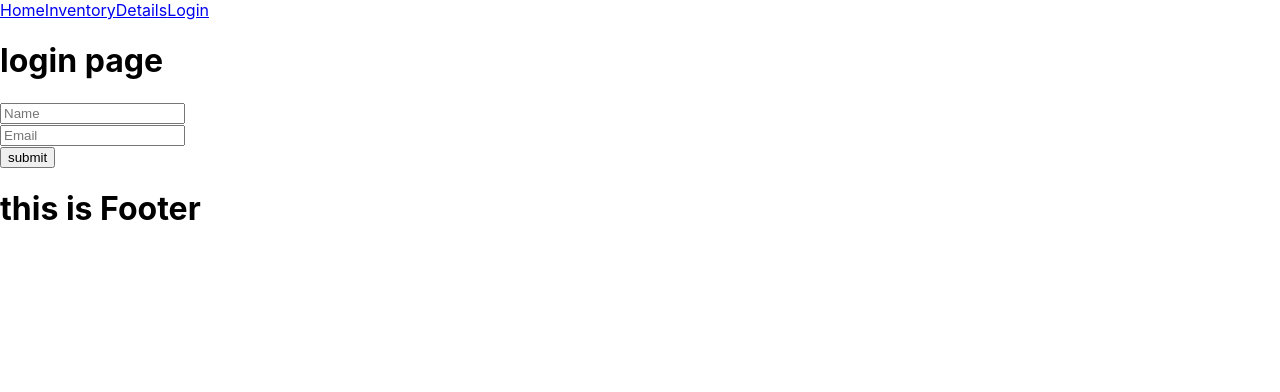
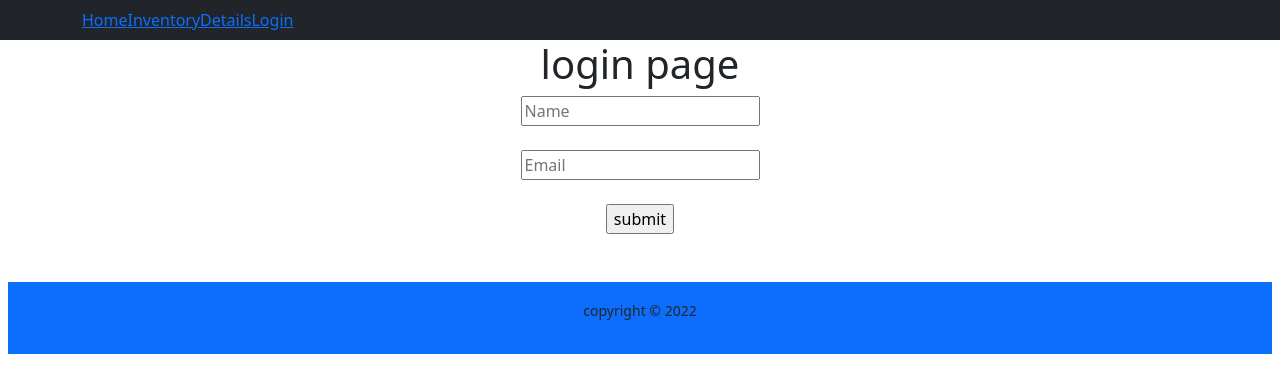
Before and after one commit to Sadia-90/warehouse-managment-clientside, a React (Create React App) app: page /Login in a window 1280 px wide. Shown: the top 392 px of the page. Built offline with nearby package versions, Linux system fonts and the light colour scheme.

Commit message:
banner setting

```diff
--- a/src/components/Home/Home/Home.js
+++ b/src/components/Home/Home/Home.js
@@ -1,10 +1,12 @@
 import React from 'react';
+
 
 
 const Home = () => {
     return (
         <div>
-            <h1>home</h1>
+           <h1>home</h1>
+
 
         </div>
     );
--- a/src/components/Home/Shared/Footer/Footer.js
+++ b/src/components/Home/Shared/Footer/Footer.js
@@ -2,10 +2,12 @@ import React from 'react';
 import './Footer.css'
 
 const Footer = () => {
+    const today = new Date()
+    const year = today.getFullYear()
     return (
-        <div>
-            <h1>this is Footer</h1>
-        </div>
+        <footer className='text-center mt-5 bg-primary mx-2 p-3'>
+            <p><small>copyright &copy; {year} </small></p>
+        </footer>
     );
 };
 
--- a/src/components/Home/Shared/Header/Header.js
+++ b/src/components/Home/Shared/Header/Header.js
@@ -1,9 +1,16 @@
 import React from 'react';
 import { Container, Nav, Navbar } from 'react-bootstrap';
 import { Link } from 'react-router-dom';
+
+
+
+
 import './Header.css'
 
 const Header = () => {
+
+
+
     return (
     //     <nav className='header'>
 
@@ -18,7 +25,7 @@ const Header = () => {
     // </nav>
 
 
-    <Navbar className='bg="dark" variant="dark"'>
+    <Navbar bg="dark" variant="dark">
     <Container>
     {/* <Navbar.Brand to="/home">Navbar</Navbar.Brand> */}
     <Nav className="me-auto">
@@ -32,6 +39,8 @@ const Header = () => {
 
 
 
+
+
     );
 };
 
--- a/src/components/Login/Login.js
+++ b/src/components/Login/Login.js
@@ -3,15 +3,18 @@ import './Login.css'
 
 const Login = () => {
     return (
-        <div>
-            <h1>login page</h1>
-            <form action="">
-                <input type="text" name='name' placeholder='Name' required />
-                <br />
-                <input type="text" name='email' placeholder='Email' required />
-                <br />
-                <input type="submit" value="submit" />
-            </form>
+        <div className='bg-primary rounded p-20'>
+            <div className='p-30 bg-white'>
+            <h1 className='text-center'>login page</h1>
+
+<form className='text-center'>
+    <input type="text" name='name' placeholder='Name' required />
+    <br/><br/>
+    <input type="text" name='email' placeholder='Email' required />
+    <br/><br/>
+    <input type="submit" value="submit" />
+</form>
+            </div>
         </div>
     );
 };
--- a/src/components/NotFound/NotFound.js
+++ b/src/components/NotFound/NotFound.js
@@ -2,8 +2,9 @@ import React from 'react';
 
 const NotFound = () => {
     return (
-        <div className='bg-primary'>
-            <h1>Not Found</h1>
+        <div className='bg-primary text-center'>
+            <h1>404</h1>
+            <h3>Not Found</h3>
         </div>
     );
 };
--- a/src/index.js
+++ b/src/index.js
@@ -4,6 +4,7 @@ import './index.css';
 import App from './App';
 import reportWebVitals from './reportWebVitals';
 import { BrowserRouter } from 'react-router-dom';
+import 'bootstrap/dist/css/bootstrap.min.css';
 
 const root = ReactDOM.createRoot(document.getElementById('root'));
 root.render(
```
Also changed, not shown: src/components/Home/Shared/Header/Banner/Banner.js (added, +36 -0 lines), src/Images/png-transparent-bicycle-cycling-bikes-bicycle-frame-bicycle-hybrid-bicycle.png (added).
